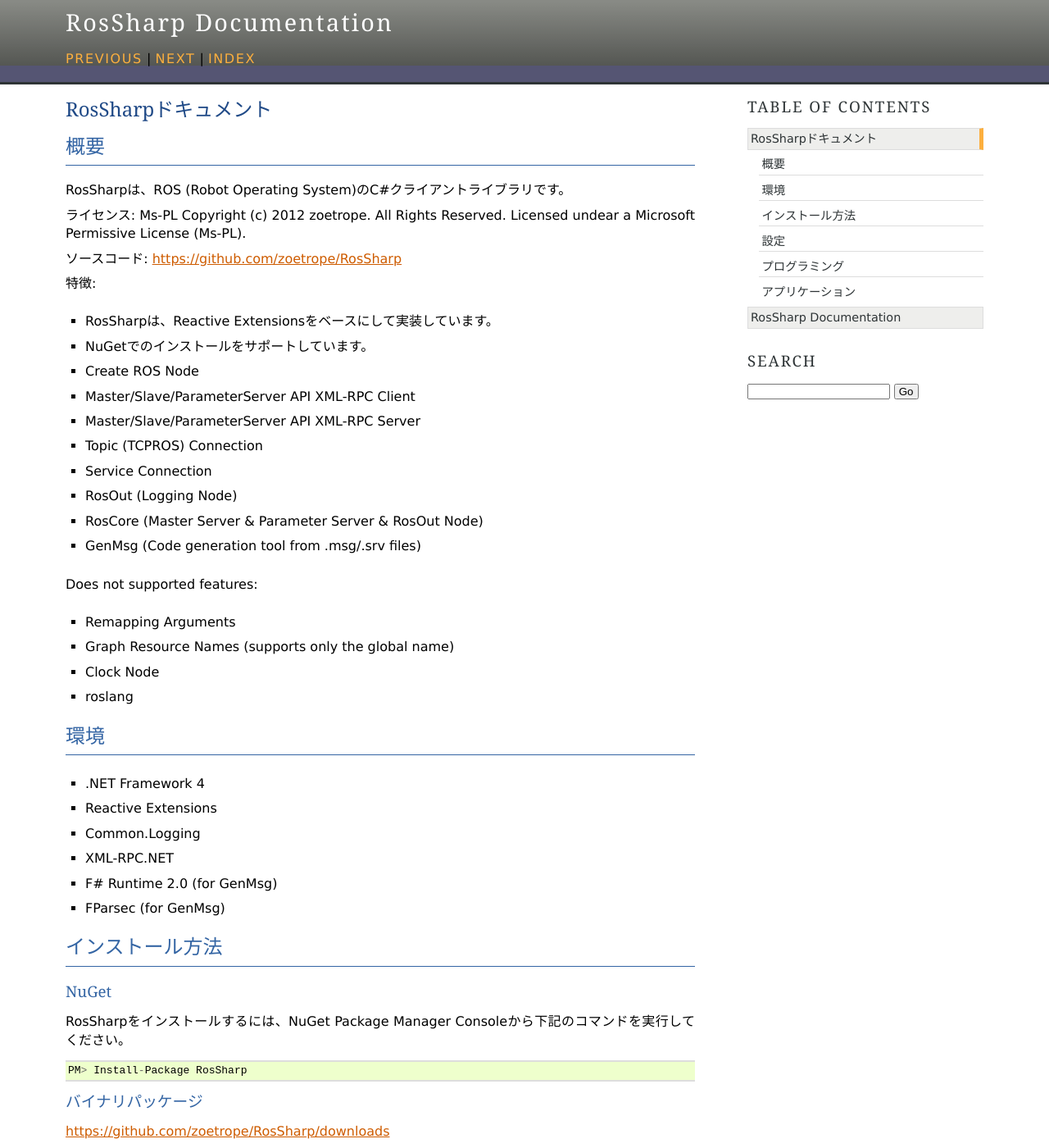
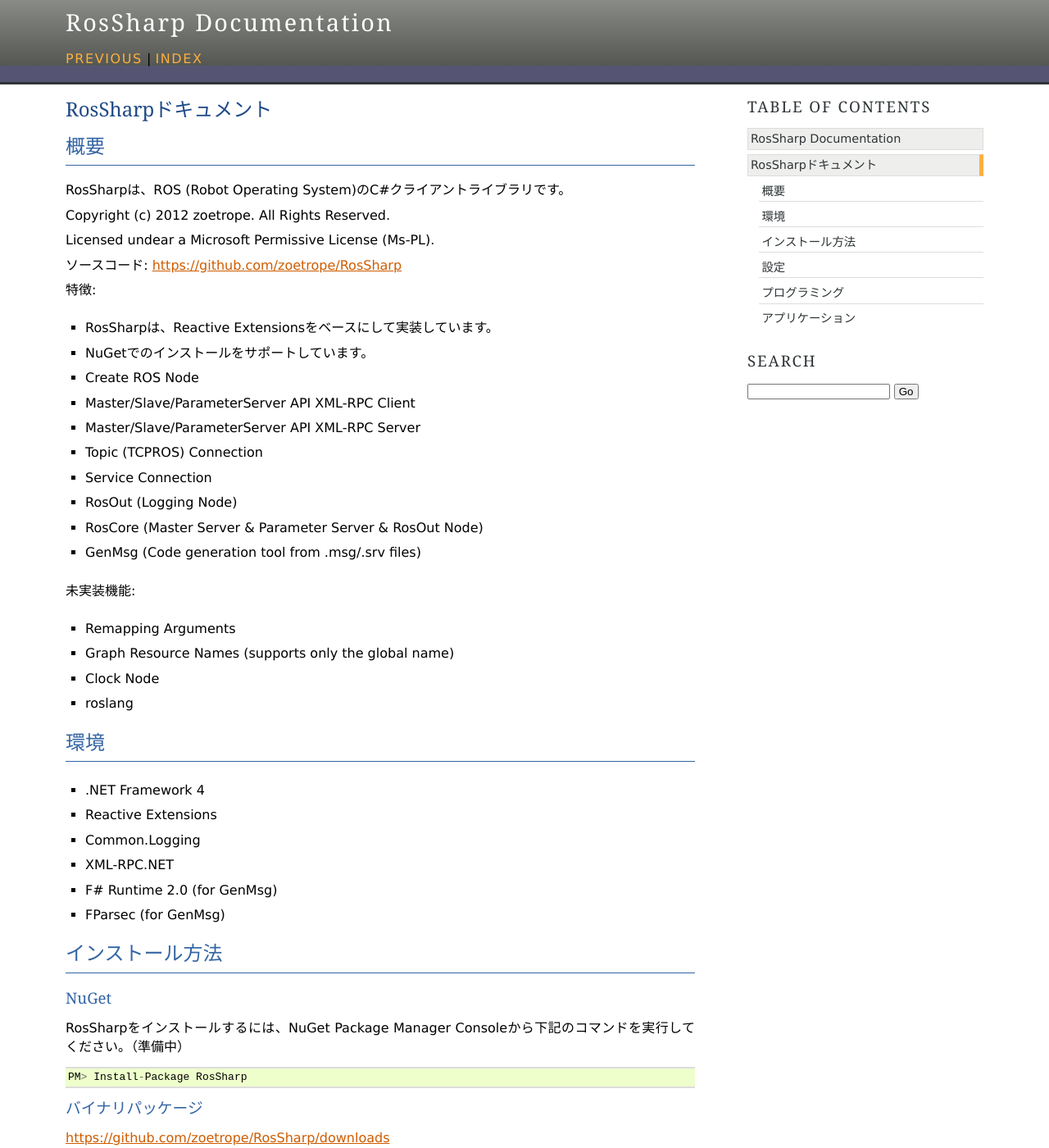
Before and after one commit to zoetrope/RosSharp, a Sphinx documentation site: the page built from Doc/source/index-ja.rst, in a window 1280 px wide and 1400 px high. Shown: the whole window at 82% size. Built offline with Sphinx 7.4.7, drawn with Linux system fonts in a browser that asks for light colours.

```diff
--- a/Doc/source/index-ja.rst
+++ b/Doc/source/index-ja.rst
@@ -5,8 +5,9 @@
 ***************************************************
 RosSharpは、ROS (Robot Operating System)のC#クライアントライブラリです。
 
-ライセンス: Ms-PL
-Copyright (c) 2012 zoetrope. All Rights Reserved. Licensed undear a Microsoft Permissive License (Ms-PL).
+Copyright (c) 2012 zoetrope. All Rights Reserved.
+
+Licensed undear a Microsoft Permissive License (Ms-PL).
 
 ソースコード: https://github.com/zoetrope/RosSharp
 
@@ -23,7 +24,7 @@
 * RosCore (Master Server & Parameter Server & RosOut Node)
 * GenMsg (Code generation tool from .msg/.srv files)
 
-Does not supported features:
+未実装機能:
 
 * Remapping Arguments
 * Graph Resource Names (supports only the global name)
@@ -52,7 +53,7 @@
 NuGet
 ==================================================
 
-RosSharpをインストールするには、NuGet Package Manager Consoleから下記のコマンドを実行してください。 ::
+RosSharpをインストールするには、NuGet Package Manager Consoleから下記のコマンドを実行してください。（準備中） ::
 
   PM> Install-Package RosSharp
 
--- a/Doc/source/index.rst
+++ b/Doc/source/index.rst
@@ -6,5 +6,5 @@
 .. toctree::
    :maxdepth: 2
 
+   index-en
    index-ja
-   index-en
--- a/Readme.rst
+++ b/Readme.rst
@@ -1,5 +1,7 @@
 RosSharp
 ##################################################
+
+RosSharp is C# client library for ROS (Robot Operating System).
 
 RosSharp Documentation
 ==================================================
```
Also changed, not shown: Doc/source/index-en.rst (+4 -3 lines), 16 other files.
